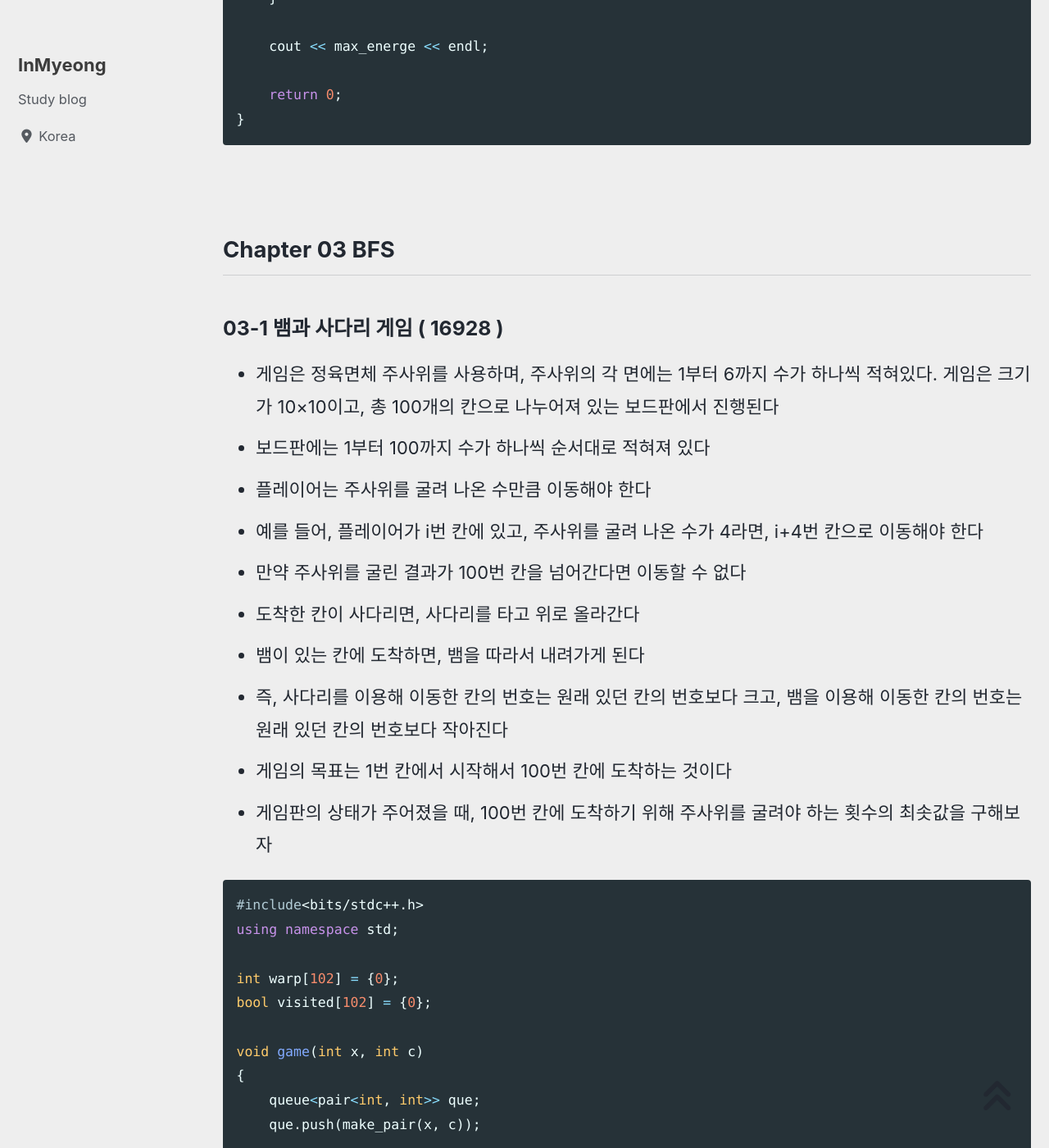
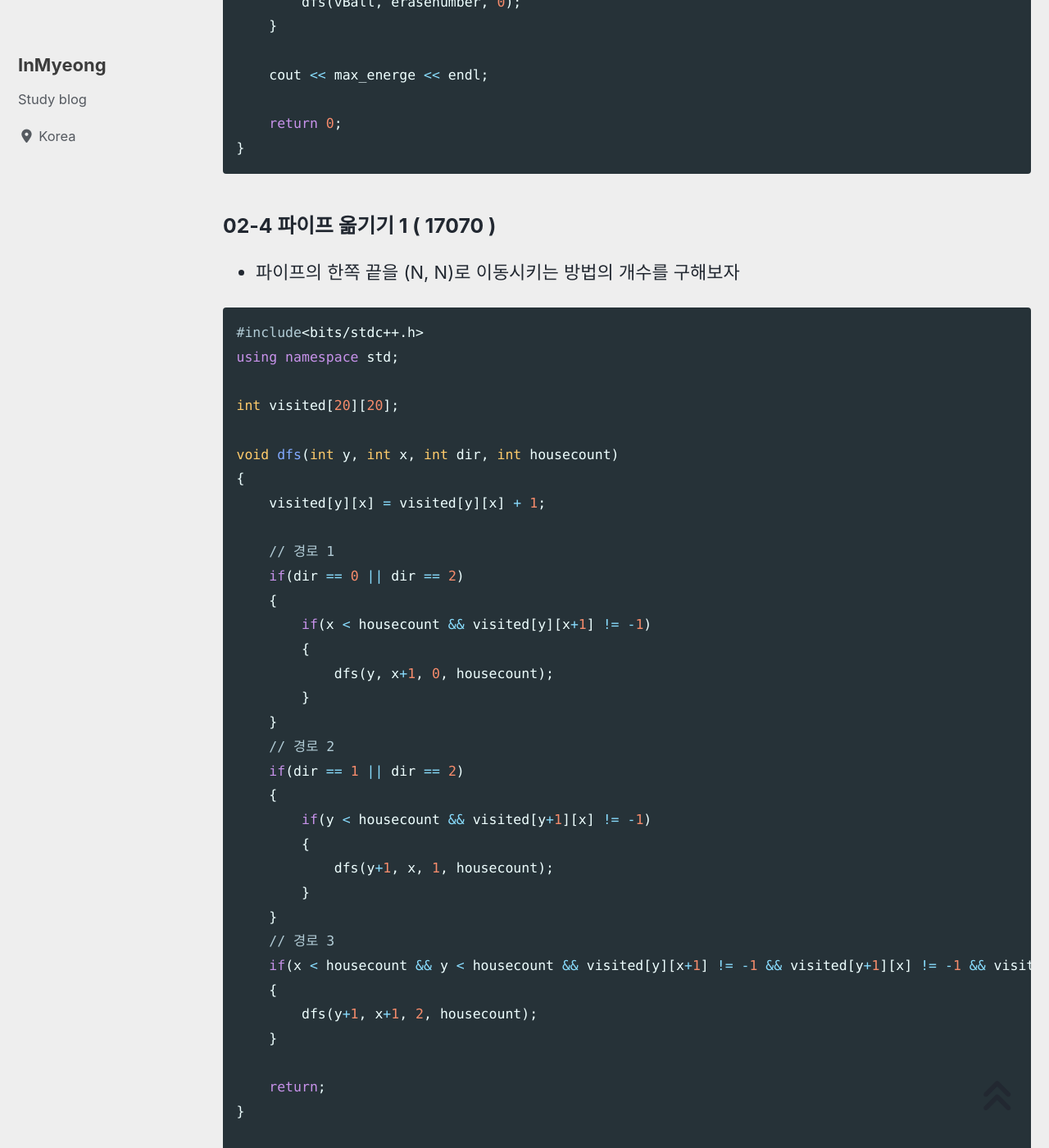
Before and after one commit to devMyeong/devMyeong.github.io, a Jekyll site: the page built from _posts/codingTest/2022-09-25-백준.md, in a window 1280 px wide and 1400 px high, scrolled down 11040 px. Shown: the whole window at 82% size. Built offline with Jekyll 4.4.1, drawn with Linux system fonts in a browser that asks for light colours; cached includes are drawn as plain includes; nearby versions of some CDN libraries; some web fonts are replaced; comment, search, counter and statistics services are not loaded; some of the changed text lies outside the part shown.

Commit message:
Chore : 백준 문제 업데이트

````diff
--- a/_posts/codingTest/2022-09-25-백준.md
+++ b/_posts/codingTest/2022-09-25-백준.md
@@ -350,6 +350,71 @@ int main()
 }
 ```
 
+### 02-4 파이프 옮기기 1 ( 17070 )
+- 파이프의 한쪽 끝을 (N, N)로 이동시키는 방법의 개수를 구해보자
+
+```cpp
+#include<bits/stdc++.h>
+using namespace std;
+
+int visited[20][20];
+
+void dfs(int y, int x, int dir, int housecount)
+{
+    visited[y][x] = visited[y][x] + 1;
+
+    // 경로 1
+    if(dir == 0 || dir == 2)
+    {
+        if(x < housecount && visited[y][x+1] != -1)
+        {
+            dfs(y, x+1, 0, housecount);
+        }
+    }
+    // 경로 2
+    if(dir == 1 || dir == 2)
+    {
+        if(y < housecount && visited[y+1][x] != -1)
+        {
+            dfs(y+1, x, 1, housecount);
+        }
+    }
+    // 경로 3
+    if(x < housecount && y < housecount && visited[y][x+1] != -1 && visited[y+1][x] != -1 && visited[y+1][x+1] != -1)
+    {
+        dfs(y+1, x+1, 2, housecount);
+    }
+
+    return;
+}
+
+int main()
+{
+    int housecount = 0;
+    cin >> housecount;
+
+    for(int i = 1; i <= housecount; i++)
+    for(int j = 1; j <= housecount; j++)
+    {
+        int value = 0;
+        cin >> value;
+        if(value == 0)
+        {
+            visited[i][j] = 0;
+        }
+        else
+        {
+            visited[i][j] = -1;
+        }
+	}
+
+    dfs(1,2,0,housecount);
+
+    if(visited[housecount][housecount] != -1) cout << visited[housecount][housecount] << endl;
+    else cout << 0 << endl;
+}
+```
+
 <br>
 
 ## Chapter 03 BFS
````
